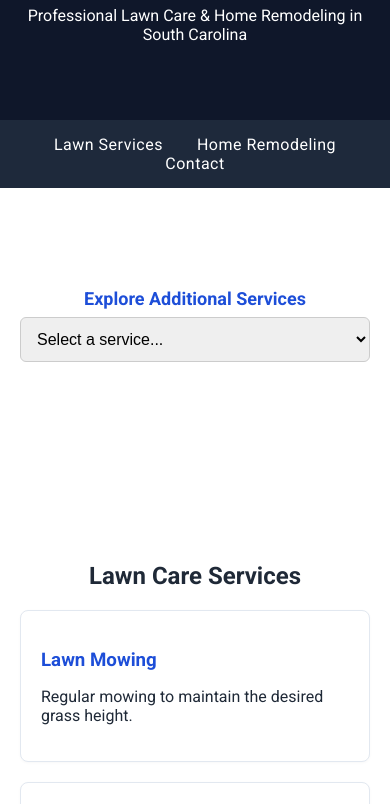
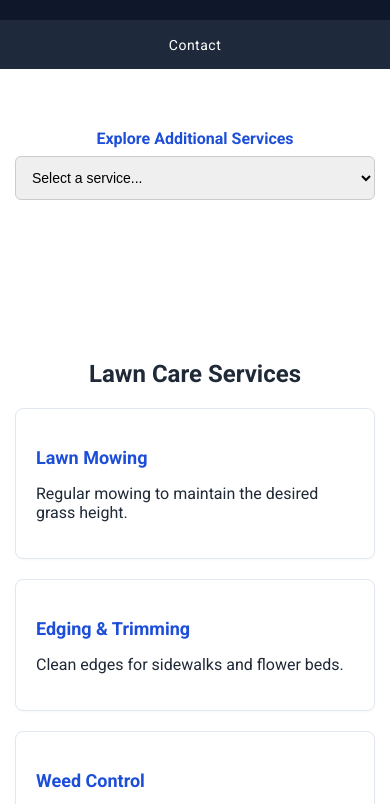
Before and after one commit to ConstantlyCodingLLC/East-North-Enterprise-LLC, a plain HTML site: page index.html in a window 390 px wide. Shown: the part 417-1221 px from the top of the page. Drawn offline with Linux system fonts and the light colour scheme.

Commit message:
Update index.html

```diff
--- a/index.html
+++ b/index.html
@@ -2,7 +2,7 @@
 <html lang="en">
 <head>
   <meta charset="UTF-8" />
-  <meta name="viewport" content="width=device-width, initial-scale=1.0" />
+  <meta name="viewport" content="width=device-width, initial-scale=1" />
   <title>East North Enterprise LLC</title>
   <link href="https://fonts.googleapis.com/css2?family=Roboto:wght@400;700&display=swap" rel="stylesheet" />
   <style>
@@ -40,16 +40,10 @@
       letter-spacing: 0.5px;
     }
 
-    section {
-      padding: 60px 20px;
-      max-width: 1100px;
-      margin: auto;
-    }
-
-    /* Dropdown container */
+    /* Moved dropdown container closer to header */
     .additional-services {
       max-width: 400px;
-      margin: 40px auto 60px;
+      margin: 20px auto 60px;
       text-align: center;
     }
 
@@ -68,6 +62,12 @@
       border: 1px solid #ccc;
       font-size: 16px;
       cursor: pointer;
+    }
+
+    section {
+      padding: 60px 20px;
+      max-width: 1100px;
+      margin: auto;
     }
 
     .grid {
@@ -89,7 +89,7 @@
       margin-bottom: 10px;
     }
 
-    /* Photo demonstrations */
+    /* Photo demos */
     .photo-demo {
       max-width: 1100px;
       margin: 30px auto 60px;
@@ -127,6 +127,35 @@
       color: white;
       padding: 30px 20px;
     }
+
+    /* Responsive text sizing for smaller screens */
+    @media (max-width: 480px) {
+      header {
+        padding: 60px 15px 40px;
+      }
+      header img {
+        max-width: 140px;
+      }
+      nav a {
+        font-size: 14px;
+        margin: 0 10px;
+      }
+      .additional-services label {
+        font-size: 16px;
+      }
+      .additional-services select {
+        font-size: 14px;
+      }
+      section {
+        padding: 40px 15px;
+      }
+      .card h3 {
+        font-size: 18px;
+      }
+      .photo-demo img {
+        height: 160px;
+      }
+    }
   </style>
 </head>
 <body>
@@ -138,12 +167,10 @@
 </header>
 
 <nav>
-  <a href="#lawn">Lawn Services</a>
-  <a href="#remodel">Home Remodeling</a>
   <a href="contact.html">Contact</a>
 </nav>
 
-<!-- Additional Services Dropdown -->
+<!-- Moved Additional Services up near header -->
 <section class="additional-services">
   <label for="services-dropdown">Explore Additional Services</label>
   <select id="services-dropdown" onchange="if(this.value) window.location.href=this.value;">
@@ -171,7 +198,6 @@
   </div>
 </section>
 
-<!-- Lawn Care Photo Demonstrations -->
 <section class="photo-demo" aria-label="Lawn Care Photo Demonstrations">
   <figure>
     <img src="images/lawn-mowing.jpg" alt="Lawn mowing service in action" />
@@ -219,7 +245,6 @@
   </div>
 </section>
 
-<!-- Remodeling Photo Demonstrations -->
 <section class="photo-demo" aria-label="Home Remodeling Photo Demonstrations">
   <figure>
     <img src="images/kitchen-remodel.jpg" alt="Modern kitchen remodeling" />
```
